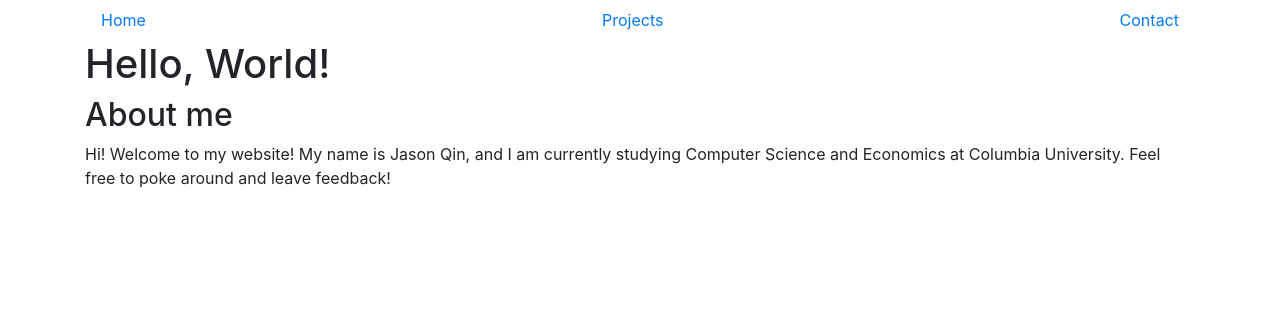
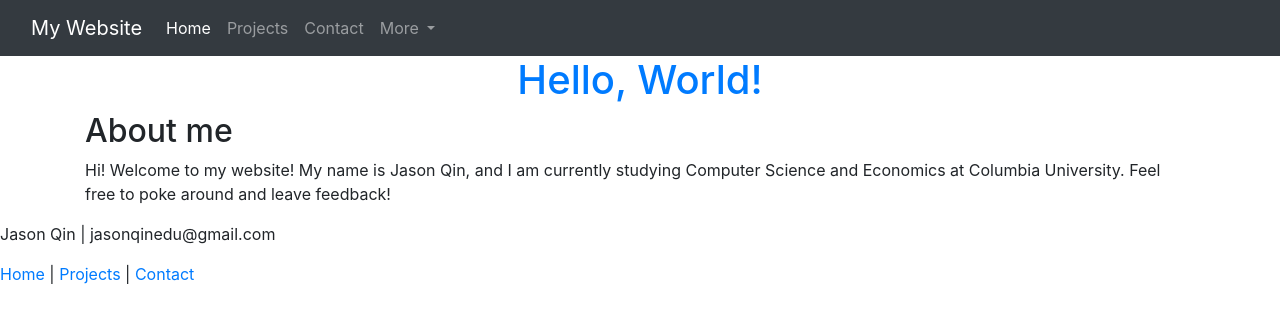
Before and after one commit to jaysonedu/Portfolio, a Django app: page / in a window 1280 px wide. Shown: the top 323 px of the page. Run offline with Django 5.2, Linux system fonts and the light colour scheme; some libraries are stand-ins or nearby versions.

Commit message:
fixed css designs

```diff
--- a/pages/templates/pages/home.html
+++ b/pages/templates/pages/home.html
@@ -1,22 +1,11 @@
-<!-- pages/templates/pages/home.html -->
-
 {% extends "base.html" %}
 
-{% block page_content %}
-<div class="navbar">
-    <a href="/">Home</a>
-    <a href="/projects">Projects</a>
-    <a href="/contact">Contact</a>
-</div>
+{% block content %}
 
-<div class = "content">
-    <h1>Hello, World!</h1>
+<div class="container">
+    <h1 class="text-center text-primary">Hello, World!</h1>
 
     <h2>About me</h2>
-    <p1>Hi! Welcome to my website!
-    My name is Jason Qin, and I am currently studying Computer Science
-    and Economics at Columbia University. Feel free to poke around
-    and leave feedback!
-    </p1>
+    <p>Hi! Welcome to my website! My name is Jason Qin, and I am currently studying Computer Science and Economics at Columbia University. Feel free to poke around and leave feedback!</p>
 </div>
-{% endblock page_content %}
+{% endblock %}
--- a/templates/base.html
+++ b/templates/base.html
@@ -1,15 +1,67 @@
-<!-- templates/base.html -->
-
 <!DOCTYPE html>
 <html lang="en">
 <head>
-    <meta charset="utf-8">
-    <title>{% block title %}My Personal Portfolio{% endblock title %}</title>
+    <meta charset="UTF-8">
+    <meta name="viewport" content="width=device-width, initial-scale=1.0">
+    <title>{% block title %}My Website{% endblock %}</title>
     {% load static %}
     <link href="https://stackpath.bootstrapcdn.com/bootstrap/4.5.2/css/bootstrap.min.css" rel="stylesheet">
-    <link href="{% static 'css/home.css' %}" rel="stylesheet">
+    <link href="{% static 'css/styles.css' %}" rel="stylesheet">
 </head>
-<body class="container">
-{% block page_content %}{% endblock page_content %}
+<!--
+<div class="navbar">
+    <a href="/">Home</a>
+    <a href="/projects">Projects</a>
+    <a href="/contact">Contact</a>
+</div>
+-->
+<nav class="navbar navbar-expand-lg navbar-dark bg-dark">
+    <div class="container-fluid">
+        <a class="navbar-brand" href="/">My Website</a>
+        <button class="navbar-toggler" type="button" data-bs-toggle="collapse" data-bs-target="#navbarNav" aria-controls="navbarNav" aria-expanded="false" aria-label="Toggle navigation">
+            <span class="navbar-toggler-icon"></span>
+        </button>
+        <div class="collapse navbar-collapse" id="navbarNav">
+            <ul class="navbar-nav me-auto mb-2 mb-lg-0">
+                <li class="nav-item">
+                    <a class="nav-link active" aria-current="page" href="/">Home</a>
+                </li>
+                <li class="nav-item">
+                    <a class="nav-link" href="/projects">Projects</a>
+                </li>
+                <li class="nav-item">
+                    <a class="nav-link" href="/contact">Contact</a>
+                </li>
+                <li class="nav-item dropdown">
+                    <a class="nav-link dropdown-toggle" href="#" id="navbarDropdown" role="button" data-bs-toggle="dropdown" aria-expanded="false">
+                        More
+                    </a>
+                    <ul class="dropdown-menu" aria-labelledby="navbarDropdown">
+                        <li><a class="dropdown-item" href="/about">About</a></li>
+                        <li><a class="dropdown-item" href="/services">Services</a></li>
+                        <li><a class="dropdown-item" href="/blog">Blog</a></li>
+                    </ul>
+                </li>
+            </ul>
+        </div>
+    </div>
+</nav>
+
+<body>
+{% block content %}{% endblock %}
+
+    <footer class="footer">
+        <p>Jason Qin | jasonqinedu@gmail.com</p>
+        <p>
+            <a href="/">Home</a> |
+            <a href="/projects">Projects</a> |
+            <a href="/contact">Contact</a>
+        </p>
+    </footer>
+
+    <!-- Include jQuery, Popper.js, and Bootstrap JS -->
+    <script src="https://code.jquery.com/jquery-3.5.1.min.js"></script>
+    <script src="https://cdn.jsdelivr.net/npm/@popperjs/core@2.9.2/dist/umd/popper.min.js"></script>
+    <script src="https://stackpath.bootstrapcdn.com/bootstrap/4.5.2/js/bootstrap.min.js"></script>
 </body>
 </html>
```
Also changed, not shown: projects/templates/projects/project_detail.html (+6 -5 lines), projects/templates/projects/project_index.html (+10 -8 lines), static/css/home.css (added, +74 -0 lines), templates/contact.html (+20 -16 lines).
